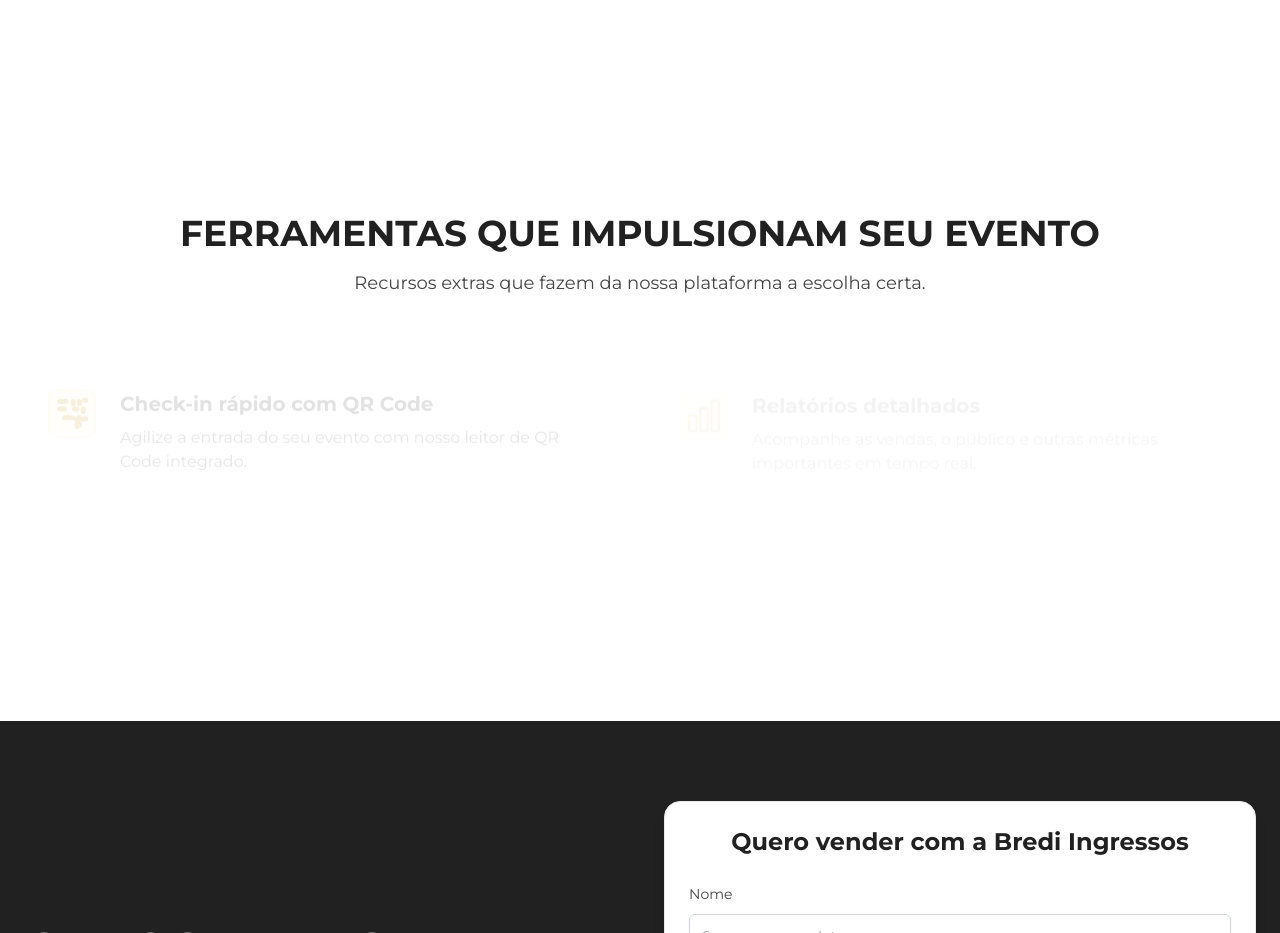
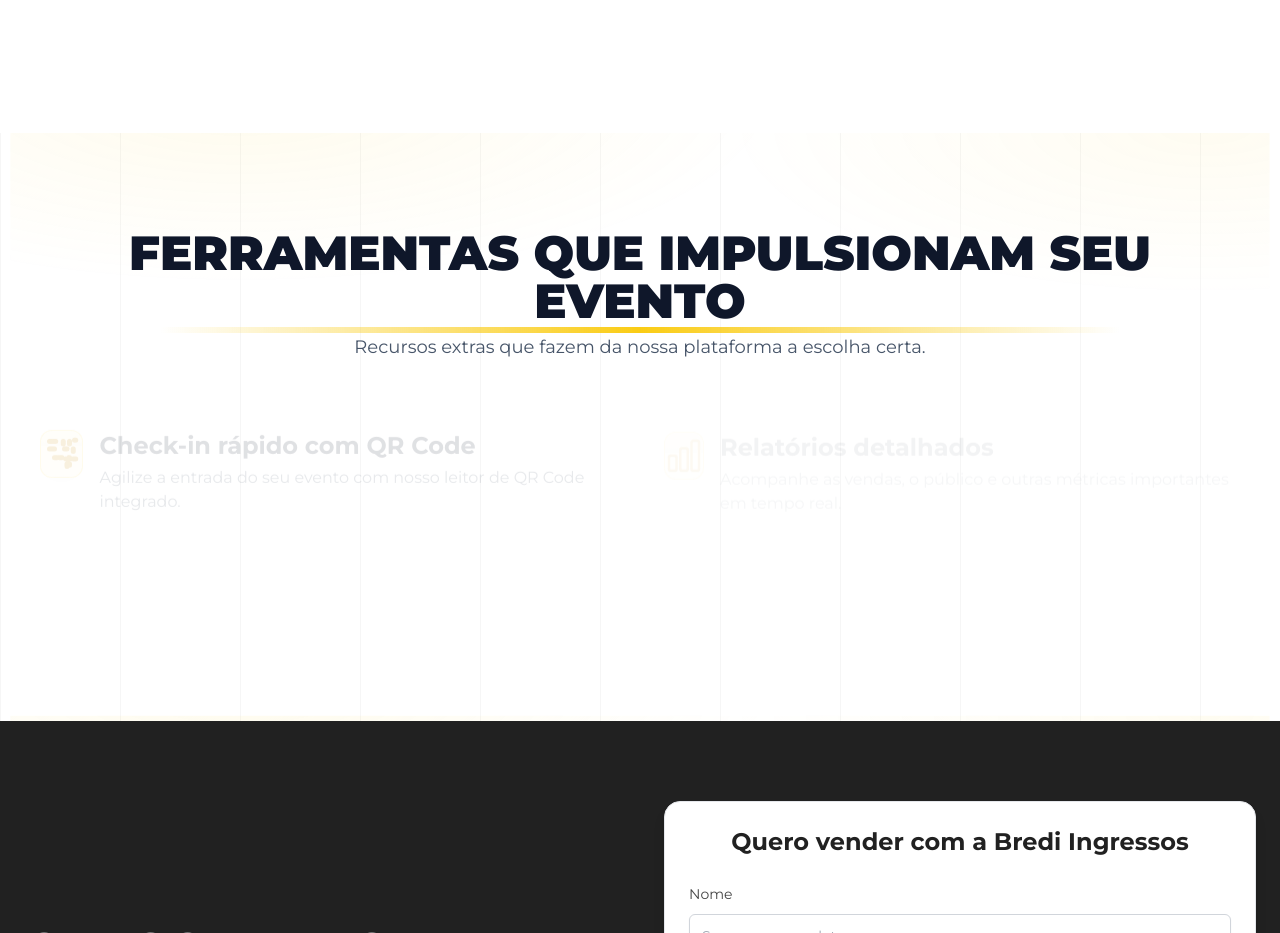
Before and after one commit to wagnermontezuma/lp-bredi-ingrssos-frontend-v1, a Next.js app: page / in a window 1280 px wide. Shown: the part 10721-11654 px from the top of the page. Built offline with nearby package versions, Linux system fonts and the light colour scheme.

Commit message:
Revitalize ferramentas section styling

```diff
--- a/src/app/(site)/globals.css
+++ b/src/app/(site)/globals.css
@@ -27,42 +27,133 @@ body {
     margin-left: 0.25rem;
     animation: pisca-cursor 1s infinite;
   }
+}
 
-  .feature-item[data-reveal] {
-    opacity: 0;
-    transform: translateY(24px);
-    will-change: transform, opacity;
-  }
+/* === Sessão: Ferramentas que impulsionam seu evento === */
+#ferramentas {
+  /* fundo com grid sutil + dois glows amarelos que se movem levemente (variáveis já lidas pelo enhancer) */
+  --bredi-yellow: #facc15; /* ajuste se sua brand usar outro tom */
+  --bredi-yellow-600: #ca8a04;
+  --bgx: 0px;
+  --bgy: 0px; /* já controladas pelo enhancer, mantemos aqui para fallback */
+  background: radial-gradient(
+      900px 320px at 18% -6%,
+      rgba(250, 204, 21, 0.08),
+      transparent 60%
+    ),
+    radial-gradient(
+      800px 280px at 95% 0%,
+      rgba(250, 204, 21, 0.06),
+      transparent 60%
+    ),
+    repeating-linear-gradient(
+      90deg,
+      rgba(0, 0, 0, 0.035) 0,
+      rgba(0, 0, 0, 0.035) 1px,
+      transparent 1px,
+      transparent 120px
+    );
+  background-position: var(--bgx) var(--bgy),
+    calc(100% - var(--bgx)) calc(10% + var(--bgy)), 0 0;
+}
 
-  .feature-icon {
-    background: rgba(250, 204, 21, 0.12);
-    color: #ca8a04;
-    box-shadow: inset 0 0 0 1px rgba(250, 204, 21, 0.35);
-    transition: transform 0.35s cubic-bezier(0.22, 1, 0.36, 1),
-      box-shadow 0.35s ease,
-      filter 0.35s ease;
-    transform: translate3d(calc(var(--mx, 0px)), calc(var(--my, 0px)), 0);
-  }
+/* heading: sublinhado sweep amarelo ao entrar (bem sutil) */
+#ferramentas .ft-heading {
+  position: relative;
+  isolation: isolate;
+}
 
-  @media (hover: hover) {
-    .feature-item:hover .feature-icon {
-      transform: translate3d(calc(var(--mx, 0px)), calc(var(--my, 0px)), 0)
-        translateY(-2px) scale(1.03);
-      box-shadow: inset 0 0 0 1px rgba(250, 204, 21, 0.55),
-        0 6px 18px rgba(250, 204, 21, 0.2);
-      filter: saturate(1.05);
-    }
+#ferramentas .ft-heading::after {
+  content: "";
+  position: absolute;
+  left: 10%;
+  bottom: -8px;
+  width: 80%;
+  height: 6px;
+  border-radius: 999px;
+  background: linear-gradient(90deg, transparent, var(--bredi-yellow), transparent);
+  transform: scaleX(0);
+  transform-origin: left;
+  transition: transform 0.7s cubic-bezier(0.22, 1, 0.36, 1);
+}
+
+#ferramentas.is-in .ft-heading::after {
+  transform: scaleX(1);
+}
+
+/* item base (mantém sua grid; só reforça contraste) */
+#ferramentas .feature-item[data-reveal] {
+  opacity: 0;
+  transform: translateY(24px);
+}
+
+#ferramentas.is-in .feature-item[data-reveal] {
+  /* o enhancer faz o scrub; isto é fallback */
+  opacity: 1;
+  transform: none;
+  transition: transform 0.5s cubic-bezier(0.22, 1, 0.36, 1), opacity 0.4s ease-out;
+}
+
+/* ícone com “tile” vibrante */
+#ferramentas .feature-icon {
+  --ring: rgba(250, 204, 21, 0.55);
+  --bg: rgba(250, 204, 21, 0.16);
+  --glow: rgba(250, 204, 21, 0.25);
+  display: inline-flex;
+  align-items: center;
+  justify-content: center;
+  width: 48px;
+  height: 48px;
+  border-radius: 12px;
+  background: linear-gradient(180deg, var(--bg), rgba(250, 204, 21, 0.12));
+  box-shadow: inset 0 0 0 1px var(--ring), 0 6px 18px rgba(0, 0, 0, 0.06);
+  color: var(--bredi-yellow-600);
+  /* icone usa currentColor */
+  transition: transform 0.35s cubic-bezier(0.22, 1, 0.36, 1), box-shadow 0.35s ease,
+    filter 0.35s ease, background 0.35s ease;
+  will-change: transform, box-shadow, filter;
+}
+
+/* hover/press: mais presença */
+@media (hover: hover) {
+  #ferramentas .feature-item:hover .feature-icon {
+    transform: translateY(-2px) scale(1.03);
+    box-shadow: inset 0 0 0 1px var(--ring), 0 10px 26px var(--glow);
+    filter: saturate(1.05);
   }
 }
 
+/* título do item: cor forte e destaque no foco/hover (sem mudar tipografia) */
+#ferramentas .feature-title {
+  color: #0f172a;
+  /* slate-900 */
+  text-underline-offset: 4px;
+  transition: color 0.2s ease;
+}
+
+@media (hover: hover) {
+  #ferramentas .feature-item:hover .feature-title {
+    color: #111827;
+    /* cinza mais forte */
+  }
+}
+
+/* texto: contraste melhor que o “apagado” atual */
+#ferramentas .feature-desc {
+  color: #475569;
+}
+
+/* slate-600 */
+
+/* reduz movimento */
 @media (prefers-reduced-motion: reduce) {
-  .feature-item[data-reveal] {
+  #ferramentas .feature-item[data-reveal] {
     transition: none !important;
     transform: none !important;
     opacity: 1 !important;
   }
 
-  .feature-icon {
+  #ferramentas .feature-icon {
     transition: none !important;
     transform: none !important;
   }
--- a/src/components/sections/Features.tsx
+++ b/src/components/sections/Features.tsx
@@ -90,14 +90,7 @@ function FerramentasSectionEnhancer({ children }: { children: ReactNode }) {
     <section
       ref={sectionRef}
       id="ferramentas"
-      className="
-        relative overflow-hidden py-20
-        [--bgx:0px] [--bgy:0px] [--p:0]
-        bg-white
-        before:pointer-events-none before:absolute before:inset-0 before:-z-10
-        before:bg-[radial-gradient(800px_300px_at_20%_0%,rgba(250,204,21,0.06),transparent_60%),radial-gradient(700px_280px_at_90%_10%,rgba(250,204,21,0.05),transparent_60%),repeating-linear-gradient(90deg,rgba(0,0,0,0.03)_0,rgba(0,0,0,0.03)_1px,transparent_1px,transparent_120px)]
-        before:[background-position:var(--bgx)_var(--bgy),calc(100%-var(--bgx))_calc(10%+var(--bgy)),0_0]
-      "
+      className="relative overflow-hidden bg-white"
     >
       {children}
     </section>
@@ -130,28 +123,21 @@ const features = [
 const Features = () => {
   return (
     <FerramentasSectionEnhancer>
-      <div className="container mx-auto px-6">
-        <div className="mb-12 text-center">
-          <h2 className="text-3xl font-bold uppercase text-bredi-primary md:text-4xl">
-            Ferramentas que impulsionam seu evento
-          </h2>
-          <p className="mx-auto mt-4 max-w-2xl text-lg text-bredi-secondary">
-            Recursos extras que fazem da nossa plataforma a escolha certa.
-          </p>
-        </div>
-        <div className="grid grid-cols-1 gap-8 md:grid-cols-2">
+      <div className="mx-auto max-w-7xl px-6 md:px-10 py-16 lg:py-24">
+        <h2 className="ft-heading text-center text-3xl sm:text-4xl lg:text-5xl font-extrabold text-slate-900">
+          FERRAMENTAS QUE IMPULSIONAM SEU EVENTO
+        </h2>
+        <p className="mt-2 text-center text-slate-600 sm:text-lg">
+          Recursos extras que fazem da nossa plataforma a escolha certa.
+        </p>
+
+        <div className="mt-12 grid grid-cols-1 gap-12 md:grid-cols-2">
           {features.map((feature) => (
-            <div
-              key={feature.title}
-              className="feature-item flex items-start p-6"
-              data-reveal
-            >
-              <div className="feature-icon mr-6 flex h-12 w-12 shrink-0 items-center justify-center rounded-lg text-bredi-accent">
-                {feature.icon}
-              </div>
+            <div key={feature.title} className="feature-item flex items-start gap-4" data-reveal>
+              <span className="feature-icon">{feature.icon}</span>
               <div>
-                <h3 className="mb-2 text-xl font-bold text-bredi-primary">{feature.title}</h3>
-                <p className="text-bredi-secondary">{feature.description}</p>
+                <h3 className="feature-title font-semibold text-xl md:text-2xl">{feature.title}</h3>
+                <p className="feature-desc mt-1">{feature.description}</p>
               </div>
             </div>
           ))}
```
